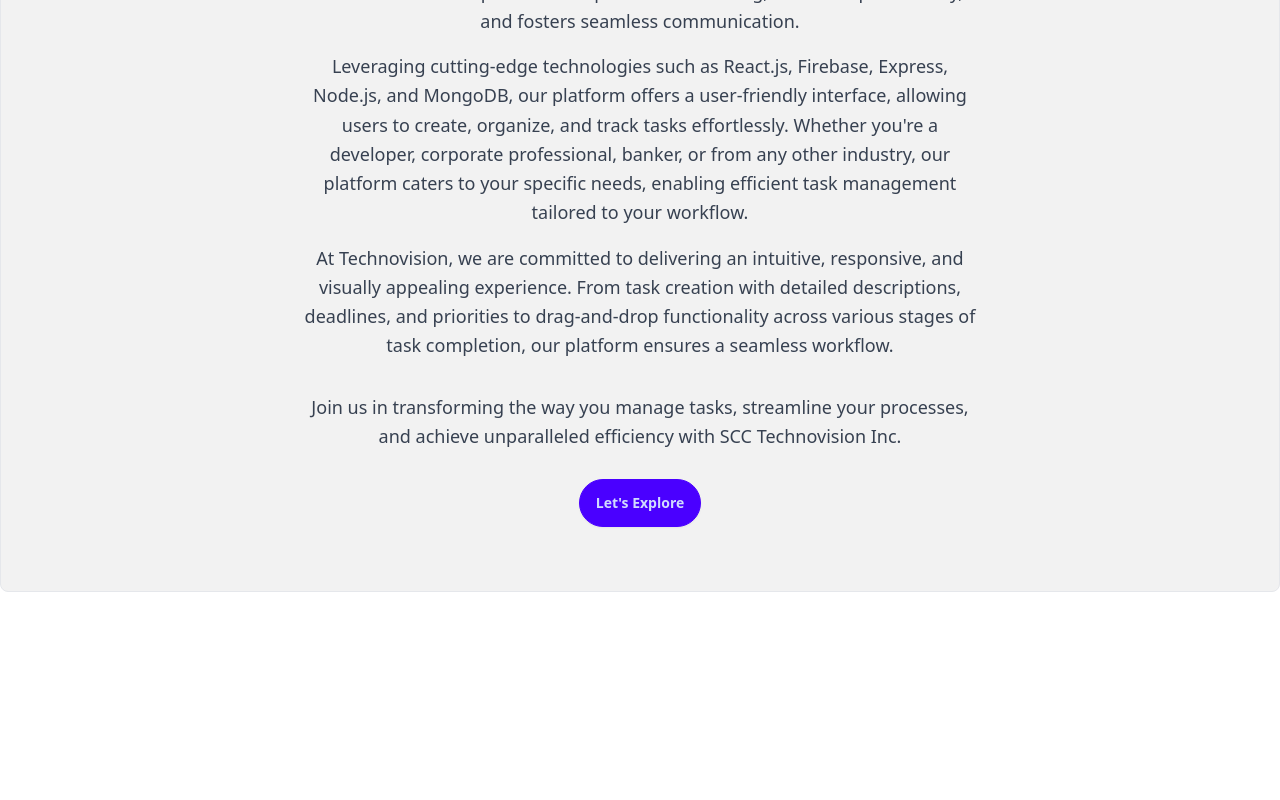
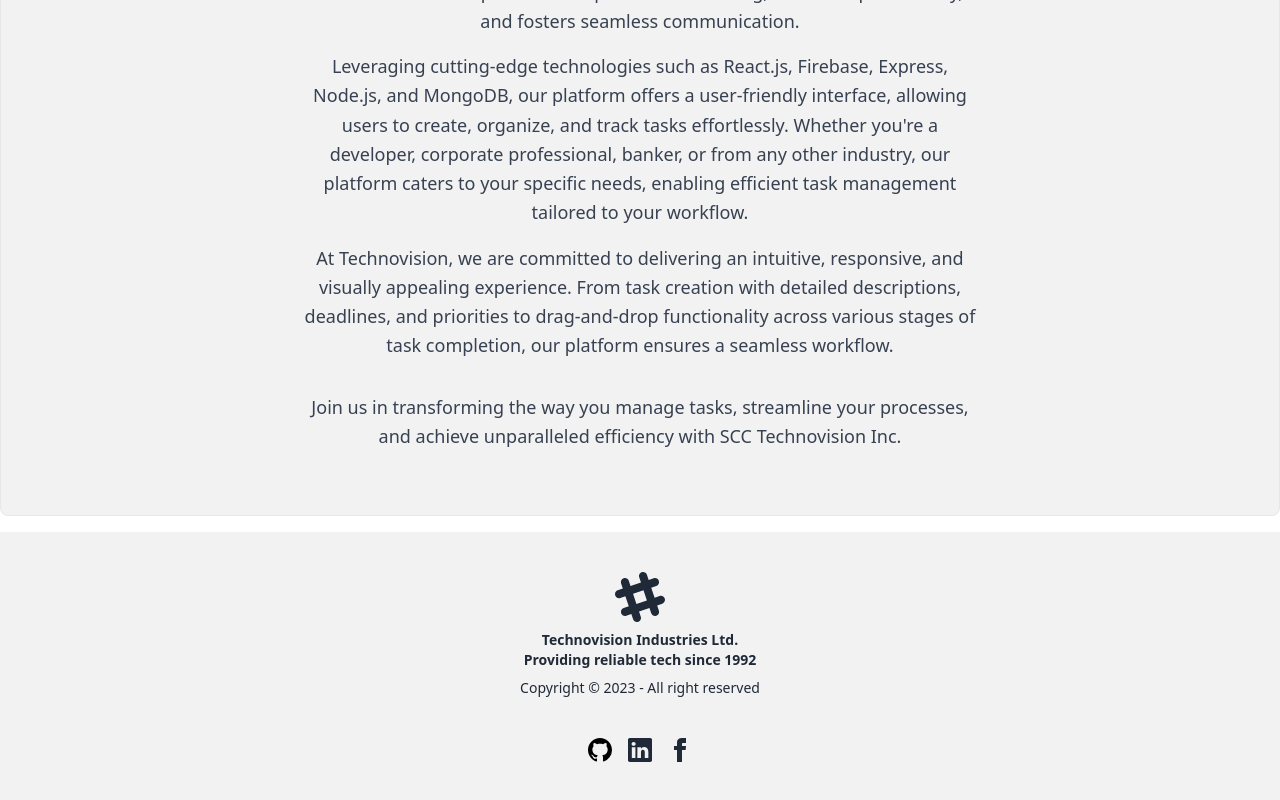
Before and after one commit to Tawkir711/job-task-client, a React (Vite) app: page / in a window 1280 px wide. Shown: the part 1102-1902 px from the top of the page. Before the commit the page ends 1710 px from the top, so only its background shows below. Built offline with nearby package versions, Linux system fonts and the light colour scheme; no server answers.

Commit message:
added footer section

```diff
--- a/src/Pages/Home/AboutSection/AboutSection.jsx
+++ b/src/Pages/Home/AboutSection/AboutSection.jsx
@@ -1,10 +1,5 @@
-import { useContext } from "react";
-import { useNavigate } from "react-router-dom";
-import { AuthContext } from "../../../Components/Provider/Context";
-
+import React from 'react';
 const AboutSection = () => {
-  const { user } = useContext(AuthContext);
-  const navigate = useNavigate();
   return (
     <section className="bg-base-200 rounded-lg py-16 px-4 border my-4">
       <div className="container mx-auto text-center">
@@ -36,12 +31,6 @@
           processes, and achieve unparalleled efficiency with SCC Technovision
           Inc.
         </p>
-        <button
-          onClick={() => navigate(!user ? "/Login" : "/dashboard")}
-          className="rounded-full btn btn-primary mt-7"
-        >
-          Let's Explore
-        </button>
       </div>
     </section>
   );
--- a/src/Pages/Home/Home/Home.jsx
+++ b/src/Pages/Home/Home/Home.jsx
@@ -1,12 +1,14 @@
 import React from 'react';
 import LandingPage from '../LandingPage/LandingPage';
 import AboutSection from '../AboutSection/AboutSection';
+import Footer from '../../Shared/Footer/Footer';
 
 const Home = () => {
   return (
     <div>
       <LandingPage></LandingPage>
       <AboutSection></AboutSection>
+      <Footer></Footer>
     </div>
   );
 };
--- a/src/Pages/Home/LandingPage/LandingPage.jsx
+++ b/src/Pages/Home/LandingPage/LandingPage.jsx
@@ -1,7 +1,10 @@
-import React from 'react';
-import { Link } from 'react-router-dom';
+import React, { useContext } from 'react';
+import { Link, useNavigate } from 'react-router-dom';
+import { AuthContext } from '../../../Components/Provider/Context';
 
 const LandingPage = () => {
+  const { user } = useContext(AuthContext);
+  const navigate = useNavigate();
   return (
     <div
       className="hero min-h-screen"
@@ -20,9 +23,12 @@
             workflow and boost productivity. Manage tasks effortlessly and stay
             organized with ease.
           </p>
-          <Link to={'/login'}>
-            <button className="btn btn-primary">Let’s Explore</button>
-          </Link>
+          <button
+            onClick={() => navigate(!user ? "/Login" : "/dashboard")}
+            className="rounded-full btn btn-primary mt-7"
+          >
+            Let's Explore
+          </button>
         </div>
       </div>
     </div>
--- /dev/null
+++ b/src/Pages/Shared/Footer/Footer.jsx
@@ -0,0 +1,73 @@
+import React from "react";
+
+const Footer = () => {
+  return (
+    <footer className="footer footer-center p-10 bg-base-200">
+      <aside>
+        <svg
+          width="50"
+          height="50"
+          viewBox="0 0 24 24"
+          xmlns="http://www.w3.org/2000/svg"
+          fillRule="evenodd"
+          clipRule="evenodd"
+          className="inline-block fill-current"
+        >
+          <path d="M22.672 15.226l-2.432.811.841 2.515c.33 1.019-.209 2.127-1.23 2.456-1.15.325-2.148-.321-2.463-1.226l-.84-2.518-5.013 1.677.84 2.517c.391 1.203-.434 2.542-1.831 2.542-.88 0-1.601-.564-1.86-1.314l-.842-2.516-2.431.809c-1.135.328-2.145-.317-2.463-1.229-.329-1.018.211-2.127 1.231-2.456l2.432-.809-1.621-4.823-2.432.808c-1.355.384-2.558-.59-2.558-1.839 0-.817.509-1.582 1.327-1.846l2.433-.809-.842-2.515c-.33-1.02.211-2.129 1.232-2.458 1.02-.329 2.13.209 2.461 1.229l.842 2.515 5.011-1.677-.839-2.517c-.403-1.238.484-2.553 1.843-2.553.819 0 1.585.509 1.85 1.326l.841 2.517 2.431-.81c1.02-.33 2.131.211 2.461 1.229.332 1.018-.21 2.126-1.23 2.456l-2.433.809 1.622 4.823 2.433-.809c1.242-.401 2.557.484 2.557 1.838 0 .819-.51 1.583-1.328 1.847m-8.992-6.428l-5.01 1.675 1.619 4.828 5.011-1.674-1.62-4.829z"></path>
+        </svg>
+        <p className="font-bold">
+          Technovision Industries Ltd. <br />
+          Providing reliable tech since 1992
+        </p>
+        <p>Copyright © 2023 - All right reserved</p>
+      </aside>
+      <nav>
+        <div className="grid grid-flow-col gap-4">
+          <a href="https://github.com/Tawkir711" target="_blank">
+            <svg
+              aria-hidden="true"
+              class="octicon octicon-mark-github"
+              height="24"
+              version="1.1"
+              viewBox="0 0 16 16"
+              width="24"
+            >
+              <path
+                fill-rule="evenodd"
+                d="M8 0C3.58 0 0 3.58 0 8c0 3.54 2.29 6.53 5.47 7.59.4.07.55-.17.55-.38 0-.19-.01-.82-.01-1.49-2.01.37-2.53-.49-2.69-.94-.09-.23-.48-.94-.82-1.13-.28-.15-.68-.52-.01-.53.63-.01 1.08.58 1.23.82.72 1.21 1.87.87 2.33.66.07-.52.28-.87.51-1.07-1.78-.2-3.64-.89-3.64-3.95 0-.87.31-1.59.82-2.15-.08-.2-.36-1.02.08-2.12 0 0 .67-.21 2.2.82.64-.18 1.32-.27 2-.27.68 0 1.36.09 2 .27 1.53-1.04 2.2-.82 2.2-.82.44 1.1.16 1.92.08 2.12.51.56.82 1.27.82 2.15 0 3.07-1.87 3.75-3.65 3.95.29.25.54.73.54 1.48 0 1.07-.01 1.93-.01 2.2 0 .21.15.46.55.38A8.013 8.013 0 0 0 16 8c0-4.42-3.58-8-8-8z"
+              ></path>
+            </svg>
+          </a>
+          <a
+            href="https://www.linkedin.com/in/md-tawkir-ahmed-26739b2a4/"
+            target="_blank"
+          >
+            <svg
+              xmlns="http://www.w3.org/2000/svg"
+              width="24"
+              height="24"
+              fill="currentColor"
+              class="bi bi-linkedin"
+              viewBox="0 0 16 16"
+            >
+              <path d="M0 1.146C0 .513.526 0 1.175 0h13.65C15.474 0 16 .513 16 1.146v13.708c0 .633-.526 1.146-1.175 1.146H1.175C.526 16 0 15.487 0 14.854V1.146zm4.943 12.248V6.169H2.542v7.225h2.401m-1.2-8.212c.837 0 1.358-.554 1.358-1.248-.015-.709-.52-1.248-1.342-1.248-.822 0-1.359.54-1.359 1.248 0 .694.521 1.248 1.327 1.248h.016zm4.908 8.212V9.359c0-.216.016-.432.08-.586.173-.431.568-.878 1.232-.878.869 0 1.216.662 1.216 1.634v3.865h2.401V9.25c0-2.22-1.184-3.252-2.764-3.252-1.274 0-1.845.7-2.165 1.193v.025h-.016a5.54 5.54 0 0 1 .016-.025V6.169h-2.4c.03.678 0 7.225 0 7.225h2.4" />
+            </svg>
+          </a>
+          <a href="https://www.facebook.com/tukir.ahamed.98" target="_blank">
+            <svg
+              xmlns="http://www.w3.org/2000/svg"
+              width="24"
+              height="24"
+              viewBox="0 0 24 24"
+              className="fill-current"
+            >
+              <path d="M9 8h-3v4h3v12h5v-12h3.642l.358-4h-4v-1.667c0-.955.192-1.333 1.115-1.333h2.885v-5h-3.808c-3.596 0-5.192 1.583-5.192 4.615v3.385z"></path>
+            </svg>
+          </a>
+        </div>
+      </nav>
+    </footer>
+  );
+};
+
+export default Footer;
```
